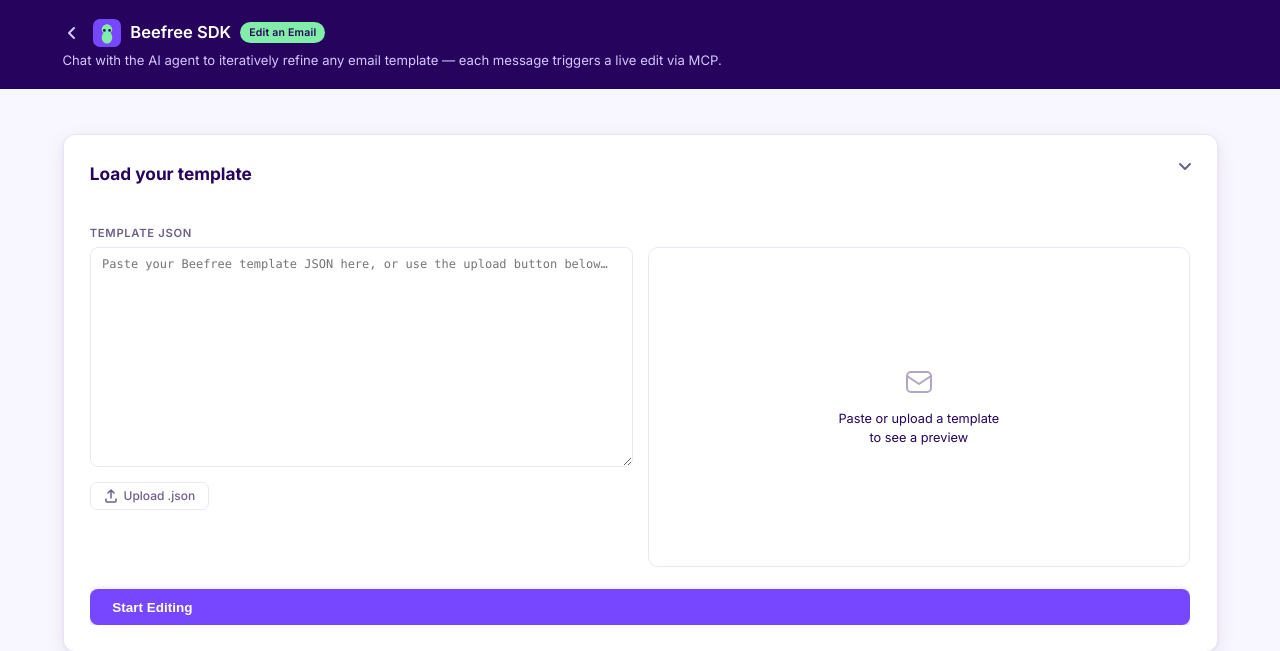
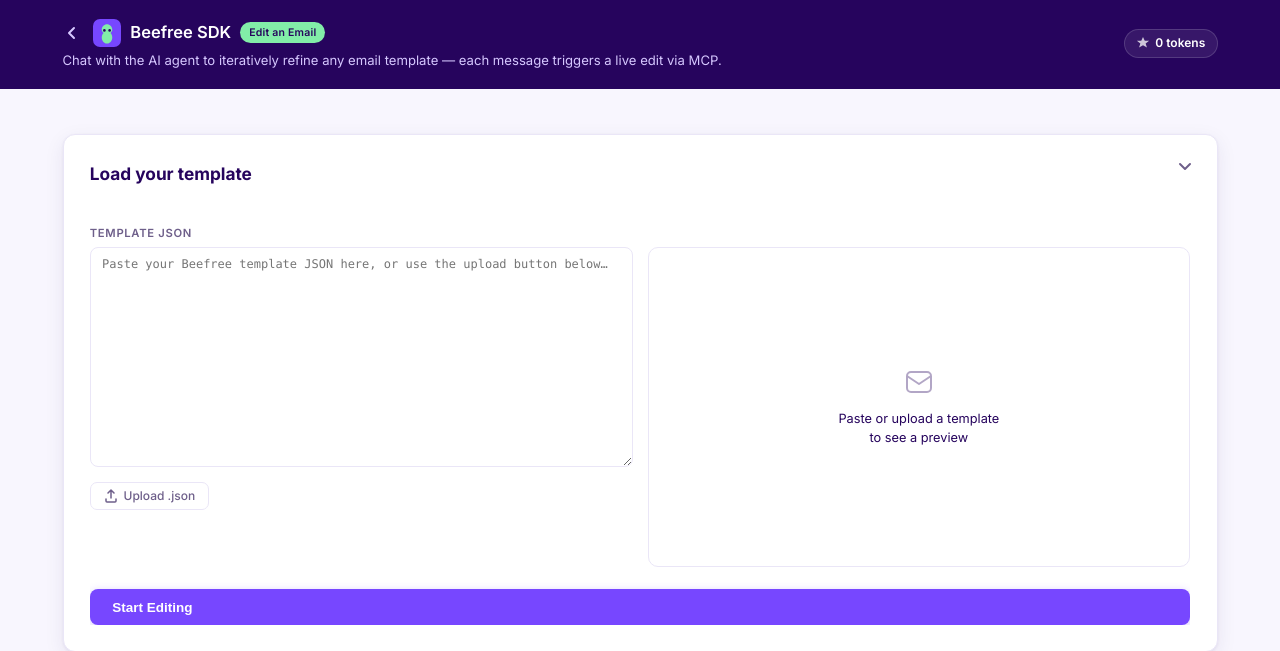
Before and after one commit to BeefreeSDK/beefree-sdk-mcp-v2-example-demo, a FastAPI app: page /edit in a window 1280 px wide. Shown: the top 651 px of the page. Run offline with FastAPI, Linux system fonts and the light colour scheme; some libraries are stand-ins or nearby versions.

Commit message:
chore: improvements

```diff
--- a/app/agent.py
+++ b/app/agent.py
@@ -23,13 +23,14 @@ events to their own card in the browser.
 """
 
 import html as html_module
+import json as _json
 import logging
 from typing import AsyncIterator
 
 log = logging.getLogger(__name__)
 
 from pydantic import BaseModel
-from pydantic_ai import Agent, ModelRequestNode
+from pydantic_ai import Agent, CallToolsNode, ModelRequestNode
 from pydantic_ai.mcp import MCPServerStreamableHTTP
 
 from .config import Settings
@@ -294,7 +295,7 @@ async def generate_plan(
         )
         for s in skeleton.emails
     ]
-    return EmailPlan(sequence_title=skeleton.sequence_title, emails=emails)
+    return EmailPlan(sequence_title=skeleton.sequence_title, emails=emails), result.usage()
 
 
 # --- Shared layout agent -----------------------------------------------------
@@ -342,6 +343,7 @@ async def build_shared_layout(
         f"Build the shared header, {num_sections} placeholder body row(s), and footer "
         f"for the '{sequence_title}' campaign."
     )
+    layout_usage = result.usage()
     text = result.output
 
     # Extract the row-ID JSON block the agent was instructed to append.
@@ -376,7 +378,7 @@ async def build_shared_layout(
     template_data = await get_template(layout_template_id, settings)
     template_json = template_data.get("template", template_data)
 
-    return header_row_id, footer_row_id, placeholder_row_ids, template_json
+    return header_row_id, footer_row_id, placeholder_row_ids, template_json, layout_usage
 
 
 def append_layout_context(
@@ -407,6 +409,19 @@ def append_layout_context(
 
 
 # --- SSE helpers --------------------------------------------------------------
+
+
+def _tokens_event(usage) -> dict | None:
+    """Build a tokens SSE event from a PydanticAI usage object. Returns None if no usage."""
+    if usage is None:
+        return None
+    return {
+        "event": "tokens",
+        "data": _json.dumps({
+            "input": usage.input_tokens or 0,
+            "output": usage.output_tokens or 0,
+        }),
+    }
 
 
 def _preview_event(email_html: str) -> dict:
@@ -472,6 +487,10 @@ async def stream_executor(
         async with executor.iter(prompt) as agent_run:
             async for node in agent_run:
                 try:
+                    if isinstance(node, CallToolsNode):
+                        tok = _tokens_event(node.model_response.usage)
+                        if tok:
+                            yield tok
                     if isinstance(node, ModelRequestNode):
                         has_tool_returns = any(
                             getattr(p, "part_kind", "") == "tool-return"
@@ -568,6 +587,10 @@ async def stream_translation_executor(
         ) as agent_run:
             async for node in agent_run:
                 try:
+                    if isinstance(node, CallToolsNode):
+                        tok = _tokens_event(node.model_response.usage)
+                        if tok:
+                            yield tok
                     if isinstance(node, ModelRequestNode):
                         has_tool_returns = any(
                             getattr(p, "part_kind", "") == "tool-return"
@@ -667,6 +690,10 @@ async def stream_palette_executor(
         ) as agent_run:
             async for node in agent_run:
                 try:
+                    if isinstance(node, CallToolsNode):
+                        tok = _tokens_event(node.model_response.usage)
+                        if tok:
+                            yield tok
                     if isinstance(node, ModelRequestNode):
                         has_tool_returns = any(
                             getattr(p, "part_kind", "") == "tool-return"
@@ -753,6 +780,10 @@ async def stream_edit_executor(
         ) as agent_run:
             async for node in agent_run:
                 try:
+                    if isinstance(node, CallToolsNode):
+                        tok = _tokens_event(node.model_response.usage)
+                        if tok:
+                            yield tok
                     if isinstance(node, ModelRequestNode):
                         has_tool_returns = any(
                             getattr(p, "part_kind", "") == "tool-return"
@@ -827,6 +858,10 @@ async def stream_single_executor(
         async with agent.iter(brief) as agent_run:
             async for node in agent_run:
                 try:
+                    if isinstance(node, CallToolsNode):
+                        tok = _tokens_event(node.model_response.usage)
+                        if tok:
+                            yield tok
                     if isinstance(node, ModelRequestNode):
                         has_tool_returns = any(
                             getattr(p, "part_kind", "") == "tool-return"
--- a/app/main.py
+++ b/app/main.py
@@ -21,6 +21,7 @@ from sse_starlette import EventSourceResponse
 from .agent import (
     EmailPlan,
     EmailStep,
+    _tokens_event,
     append_layout_context,
     build_shared_layout,
     generate_plan,
@@ -563,11 +564,14 @@ async def plan_stream(request: Request, goal: str, preset_id: str = ""):
 
     async def generator():
         try:
-            email_plan = await generate_plan(goal, settings, sections_per_step)
+            email_plan, plan_usage = await generate_plan(goal, settings, sections_per_step)
             plan_json = email_plan.model_dump_json()
             tmpl = templates.env.get_template("partials/plan.html")
             plan_html = tmpl.render(plan=email_plan, plan_json=plan_json)
             yield {"event": "plan", "data": plan_html}
+            tok = _tokens_event(plan_usage)
+            if tok:
+                yield tok
         except Exception as exc:
             import logging
             logging.getLogger(__name__).error("Planner error: %s", exc)
@@ -603,9 +607,12 @@ async def execute_stream(request: Request, plan_json: str):
             # Use the max section count across all emails so the shared template
             # has enough placeholder rows for the email that needs the most.
             num_sections = max((e.body_section_count for e in email_plan.emails), default=3)
-            header_row_id, footer_row_id, placeholder_row_ids, layout_json = (
+            header_row_id, footer_row_id, placeholder_row_ids, layout_json, layout_usage = (
                 await build_shared_layout(email_plan.sequence_title, settings, num_sections)
             )
+            tok = _tokens_event(layout_usage)
+            if tok:
+                yield tok
 
             # Signal layout complete so the UI flips to phase 2
             s = "s" if n != 1 else ""
--- a/static/style.css
+++ b/static/style.css
@@ -53,6 +53,16 @@ main.container { flex: 1; padding-top: 3rem; padding-bottom: 3rem; }
   padding: 1.25rem 0;
 }
 
+.site-header .container {
+  display: flex;
+  align-items: center;
+  justify-content: space-between;
+  flex-wrap: wrap;
+  gap: .75rem;
+}
+
+.header-left { flex: 1; min-width: 0; }
+
 .header-brand {
   display: flex;
   align-items: center;
@@ -77,6 +87,36 @@ main.container { flex: 1; padding-top: 3rem; padding-bottom: 3rem; }
   color: var(--primary-lt);
   font-size: .875rem;
   margin-top: .25rem;
+}
+
+.header-tokens {
+  display: flex;
+  flex-direction: column;
+  align-items: flex-end;
+  gap: .15rem;
+  flex-shrink: 0;
+}
+
+.token-badge {
+  display: flex;
+  align-items: center;
+  gap: .35rem;
+  background: rgba(255,255,255,.08);
+  border: 1px solid rgba(255,255,255,.15);
+  border-radius: 99px;
+  padding: .3rem .75rem;
+  font-size: .8rem;
+  font-weight: 600;
+  color: #fff;
+  white-space: nowrap;
+}
+
+.token-badge svg { opacity: .75; flex-shrink: 0; }
+
+.token-breakdown {
+  font-size: .7rem;
+  color: var(--primary-lt);
+  text-align: right;
 }
 
 /* ─── Card ──────────────────────────────────────────────────────────────────── */
@@ -978,7 +1018,7 @@ textarea { resize: vertical; }
   border: 1.5px solid var(--border);
   border-radius: 10px;
   background: var(--surface);
-  overflow: hidden;
+  overflow-y: auto;
   height: 320px;
 }
 
--- /dev/null
+++ b/static/tokens.js
@@ -0,0 +1,63 @@
+/* Token counter — persists across page navigations in the same tab via sessionStorage */
+(function () {
+  var KEY = 'bee_tokens';
+
+  function load() {
+    try {
+      return JSON.parse(sessionStorage.getItem(KEY)) || { input: 0, output: 0 };
+    } catch (_) {
+      return { input: 0, output: 0 };
+    }
+  }
+
+  function save(data) {
+    try { sessionStorage.setItem(KEY, JSON.stringify(data)); } catch (_) {}
+  }
+
+  function fmt(n) {
+    if (n >= 1000000) return (n / 1000000).toFixed(1).replace(/\.0$/, '') + 'm';
+    if (n >= 1000)    return (n / 1000).toFixed(1).replace(/\.0$/, '') + 'k';
+    return String(n);
+  }
+
+  function render(data) {
+    var total = data.input + data.output;
+    var badge = document.getElementById('token-total');
+    var breakdown = document.getElementById('token-breakdown');
+    if (!badge) return;
+    badge.textContent = fmt(total) + ' tokens';
+    if (breakdown) {
+      breakdown.textContent = total > 0
+        ? 'in: ' + fmt(data.input) + ' · out: ' + fmt(data.output)
+        : '';
+    }
+  }
+
+  function add(delta) {
+    var data = load();
+    data.input += (delta.input || 0);
+    data.output += (delta.output || 0);
+    save(data);
+    render(data);
+  }
+
+  // Render on page load (defer until DOM is ready — script loads in <head>)
+  document.addEventListener('DOMContentLoaded', function () { render(load()); });
+
+  // Patch EventSource to intercept 'tokens' events from all SSE streams.
+  // htmx-sse only registers listeners for events named in sse-swap/hx-trigger
+  // attributes, so htmx:sseMessage never fires for 'tokens' — we listen directly.
+  var _ES = window.EventSource;
+  function PatchedES(url, init) {
+    var es = new _ES(url, init);
+    es.addEventListener('tokens', function (e) {
+      try { add(JSON.parse(e.data)); } catch (_) {}
+    });
+    return es;
+  }
+  PatchedES.prototype = _ES.prototype;
+  PatchedES.CONNECTING = _ES.CONNECTING;
+  PatchedES.OPEN = _ES.OPEN;
+  PatchedES.CLOSED = _ES.CLOSED;
+  window.EventSource = PatchedES;
+})();
--- a/templates/edit.html
+++ b/templates/edit.html
@@ -10,11 +10,13 @@
   <link rel="stylesheet" href="/static/style.css" />
   <script src="https://unpkg.com/htmx.org@2.0.4/dist/htmx.min.js"></script>
   <script src="https://unpkg.com/htmx-ext-sse@2.2.2/sse.js"></script>
+  <script src="/static/tokens.js"></script>
 </head>
 <body>
 
   <header class="site-header">
     <div class="container">
+      <div class="header-left">
         <div class="header-brand">
           <a href="/" class="back-link" aria-label="Back to home">
             <svg width="18" height="18" viewBox="0 0 18 18" fill="none">
@@ -33,6 +35,14 @@
         <p class="header-sub">
           Chat with the AI agent to iteratively refine any email template — each message triggers a live edit via MCP.
         </p>
+      </div>
+      <div class="header-tokens">
+        <div class="token-badge">
+          <svg width="14" height="14" viewBox="0 0 16 16" fill="none"><path d="M8 1l2 4.5H15l-4 3 1.5 4.5L8 10.5 3.5 13 5 8.5 1 5.5h5z" fill="currentColor"/></svg>
+          <span id="token-total">0 tokens</span>
+        </div>
+        <div class="token-breakdown" id="token-breakdown"></div>
+      </div>
     </div>
   </header>
 
```
Also changed, not shown: templates/index.html (+10 -0 lines), templates/landing.html (+10 -0 lines), templates/palette.html (+10 -0 lines), templates/single.html (+10 -0 lines), templates/translate.html (+10 -0 lines), README.md, 1 other file. Lines whose indentation alone changed are shown as unchanged.
